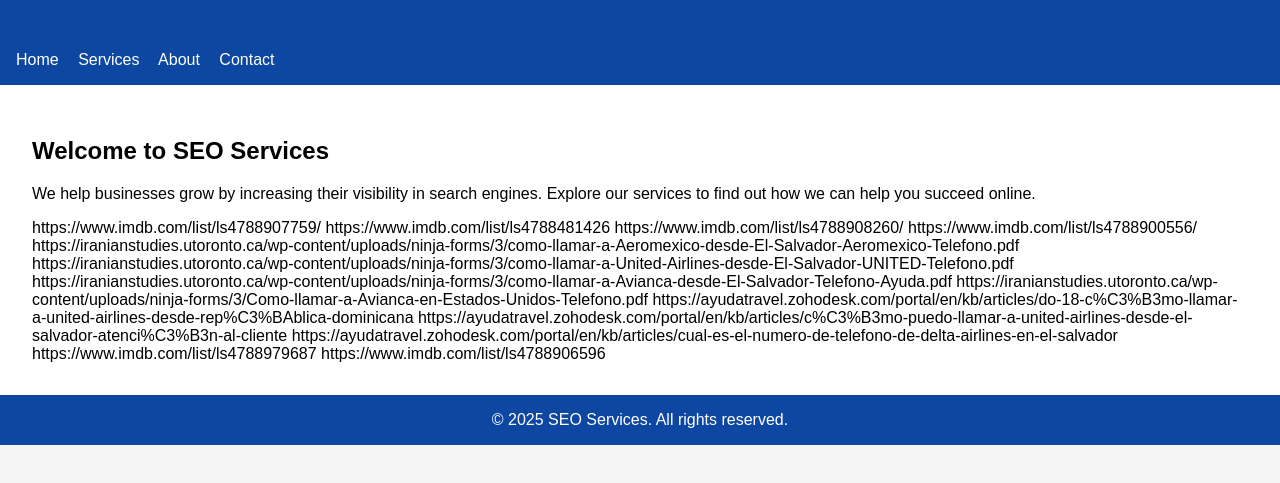
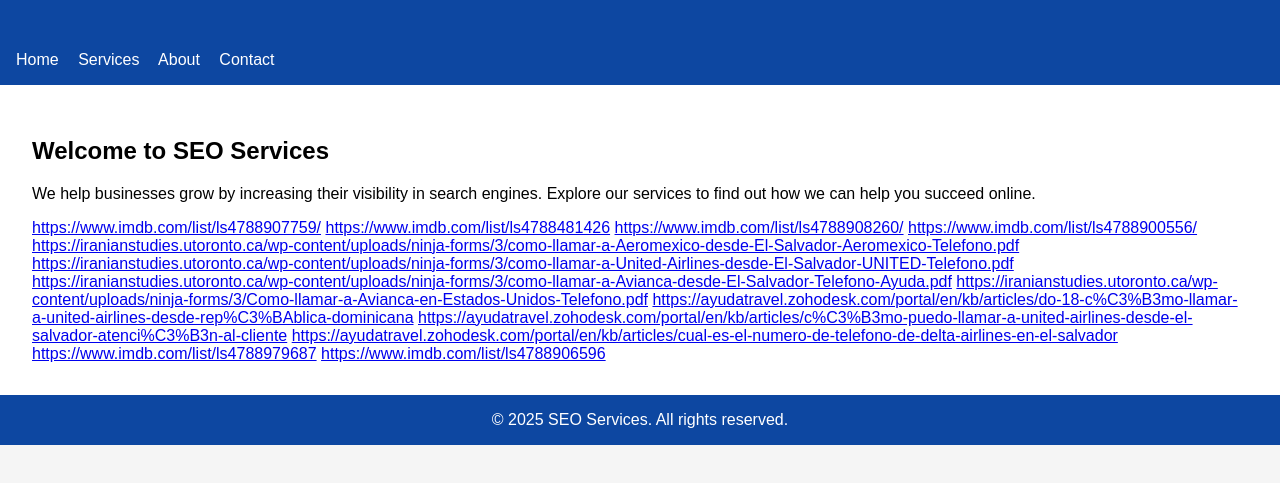
Before and after one commit to mukul756/newsbust, a plain HTML site: page index.html in a window 1280 px wide. Shown: the part 77-560 px from the top of the page. Drawn offline with Linux system fonts and the light colour scheme.

Commit message:
Update index.html

```diff
--- a/index.html
+++ b/index.html
@@ -45,19 +45,19 @@
 <main>
   <h2>Welcome to SEO Services</h2>
   <p>We help businesses grow by increasing their visibility in search engines. Explore our services to find out how we can help you succeed online.</p>
-https://www.imdb.com/list/ls4788907759/
-https://www.imdb.com/list/ls4788481426
-https://www.imdb.com/list/ls4788908260/
-https://www.imdb.com/list/ls4788900556/
-https://iranianstudies.utoronto.ca/wp-content/uploads/ninja-forms/3/como-llamar-a-Aeromexico-desde-El-Salvador-Aeromexico-Telefono.pdf
-https://iranianstudies.utoronto.ca/wp-content/uploads/ninja-forms/3/como-llamar-a-United-Airlines-desde-El-Salvador-UNITED-Telefono.pdf
-https://iranianstudies.utoronto.ca/wp-content/uploads/ninja-forms/3/como-llamar-a-Avianca-desde-El-Salvador-Telefono-Ayuda.pdf
-https://iranianstudies.utoronto.ca/wp-content/uploads/ninja-forms/3/Como-llamar-a-Avianca-en-Estados-Unidos-Telefono.pdf
-https://ayudatravel.zohodesk.com/portal/en/kb/articles/do-18-c%C3%B3mo-llamar-a-united-airlines-desde-rep%C3%BAblica-dominicana
-https://ayudatravel.zohodesk.com/portal/en/kb/articles/c%C3%B3mo-puedo-llamar-a-united-airlines-desde-el-salvador-atenci%C3%B3n-al-cliente
-https://ayudatravel.zohodesk.com/portal/en/kb/articles/cual-es-el-numero-de-telefono-de-delta-airlines-en-el-salvador
-https://www.imdb.com/list/ls4788979687
-https://www.imdb.com/list/ls4788906596
+<a href="https://www.imdb.com/list/ls4788907759/">https://www.imdb.com/list/ls4788907759/</a>
+<a href="https://www.imdb.com/list/ls4788481426">https://www.imdb.com/list/ls4788481426</a>
+<a href="https://www.imdb.com/list/ls4788908260/">https://www.imdb.com/list/ls4788908260/</a>
+<a href="https://www.imdb.com/list/ls4788900556/">https://www.imdb.com/list/ls4788900556/</a>
+<a href="https://iranianstudies.utoronto.ca/wp-content/uploads/ninja-forms/3/como-llamar-a-Aeromexico-desde-El-Salvador-Aeromexico-Telefono.pdf">https://iranianstudies.utoronto.ca/wp-content/uploads/ninja-forms/3/como-llamar-a-Aeromexico-desde-El-Salvador-Aeromexico-Telefono.pdf</a>
+<a href="https://iranianstudies.utoronto.ca/wp-content/uploads/ninja-forms/3/como-llamar-a-United-Airlines-desde-El-Salvador-UNITED-Telefono.pdf">https://iranianstudies.utoronto.ca/wp-content/uploads/ninja-forms/3/como-llamar-a-United-Airlines-desde-El-Salvador-UNITED-Telefono.pdf</a>
+<a href="https://iranianstudies.utoronto.ca/wp-content/uploads/ninja-forms/3/como-llamar-a-Avianca-desde-El-Salvador-Telefono-Ayuda.pdf">https://iranianstudies.utoronto.ca/wp-content/uploads/ninja-forms/3/como-llamar-a-Avianca-desde-El-Salvador-Telefono-Ayuda.pdf</a>
+<a href="https://iranianstudies.utoronto.ca/wp-content/uploads/ninja-forms/3/Como-llamar-a-Avianca-en-Estados-Unidos-Telefono.pdf">https://iranianstudies.utoronto.ca/wp-content/uploads/ninja-forms/3/Como-llamar-a-Avianca-en-Estados-Unidos-Telefono.pdf</a>
+<a href="https://ayudatravel.zohodesk.com/portal/en/kb/articles/do-18-c%C3%B3mo-llamar-a-united-airlines-desde-rep%C3%BAblica-dominicana">https://ayudatravel.zohodesk.com/portal/en/kb/articles/do-18-c%C3%B3mo-llamar-a-united-airlines-desde-rep%C3%BAblica-dominicana</a>
+<a href="https://ayudatravel.zohodesk.com/portal/en/kb/articles/c%C3%B3mo-puedo-llamar-a-united-airlines-desde-el-salvador-atenci%C3%B3n-al-cliente">https://ayudatravel.zohodesk.com/portal/en/kb/articles/c%C3%B3mo-puedo-llamar-a-united-airlines-desde-el-salvador-atenci%C3%B3n-al-cliente</a>
+<a href="https://ayudatravel.zohodesk.com/portal/en/kb/articles/cual-es-el-numero-de-telefono-de-delta-airlines-en-el-salvador">https://ayudatravel.zohodesk.com/portal/en/kb/articles/cual-es-el-numero-de-telefono-de-delta-airlines-en-el-salvador</a>
+<a href="https://www.imdb.com/list/ls4788979687">https://www.imdb.com/list/ls4788979687</a>
+<a href="https://www.imdb.com/list/ls4788906596">https://www.imdb.com/list/ls4788906596</a>
 
 </main>
 
```
